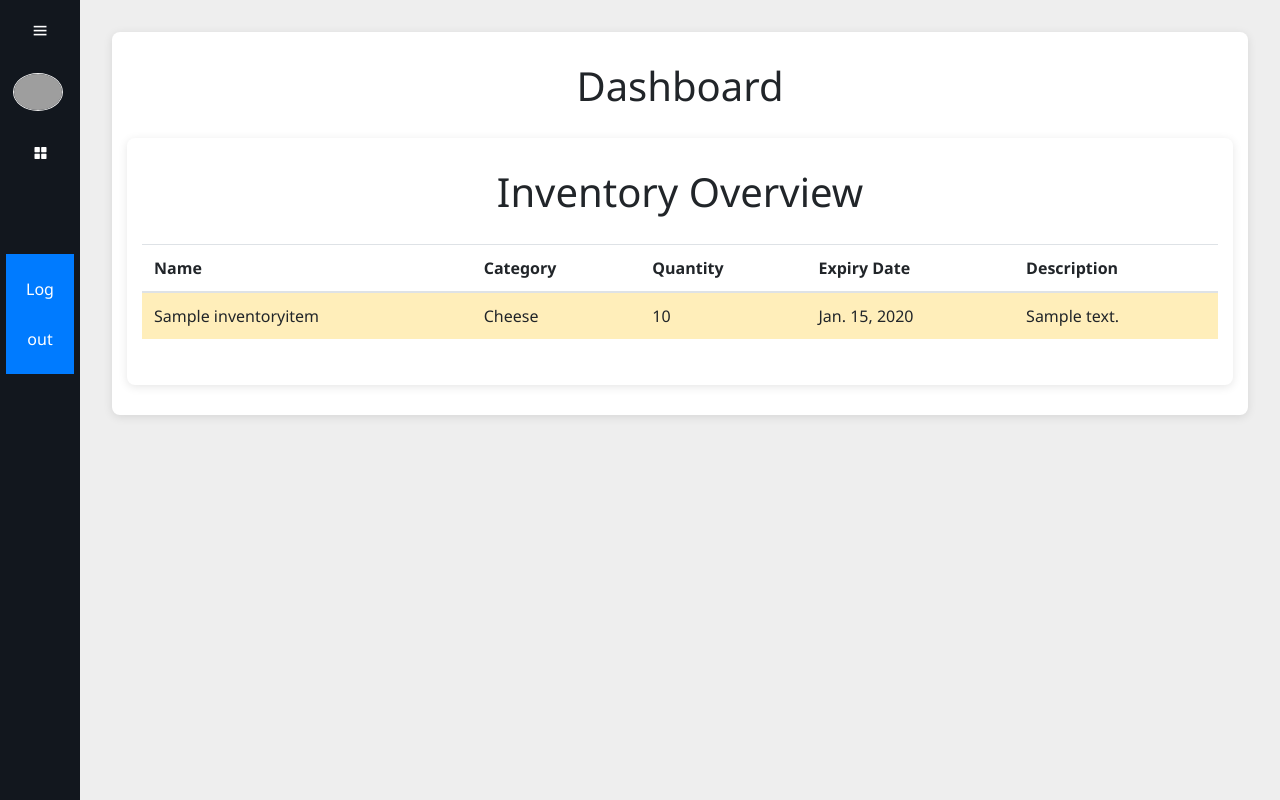
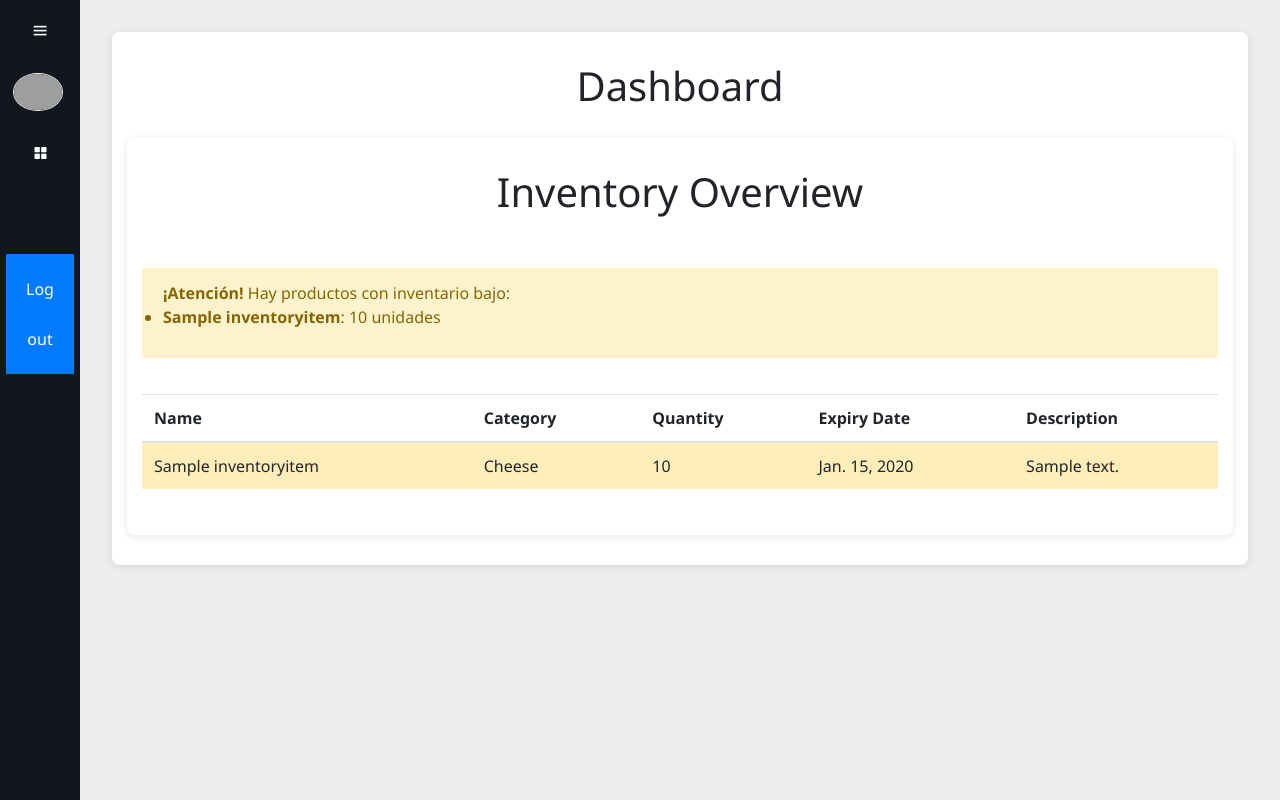
Before and after one commit to ana-chenoweth/ProyectoPizzas, a Django app: template MyPizzeria/base/templates/base.html in a window 1280 px wide. Run offline with Django 5.2, Linux system fonts and the light colour scheme; the template is opened without the code that fills it: values that come from a table or form of the project are taken from there, others are empty; tables that the repository leaves empty hold one stand-in row (values such as "Sample post"); some libraries are stand-ins or nearby versions; grey boxes are pictures that could not be loaded.

Commit message:
alertas bajo stock

```diff
--- a/MyPizzeria/base/templates/base.html
+++ b/MyPizzeria/base/templates/base.html
@@ -76,6 +76,16 @@
       <h1>Dashboard</h1>
       <div class="container mt-12">
         <h1>Inventory Overview</h1>
+        {% if low_stock_items %}
+        <div class="alert alert-warning mt-4" role="alert">
+          <strong>¡Atención!</strong> Hay productos con inventario bajo:
+          <ul>
+            {% for item in low_stock_items %}
+              <li><strong>{{ item.name }}</strong>: {{ item.quantity }} unidades</li>
+            {% endfor %}
+          </ul>
+        </div>
+        {% endif %}
         <table class="table">
           <thead>
             <tr>
@@ -97,7 +107,12 @@
             ">
               <td>{{ item.name }}</td>
               <td>{{ item.get_item_type_display }}</td>
-              <td>{{ item.quantity }}</td>
+              <td>
+                {{ item.quantity }}
+                {% if item.quantity <= 5 %}
+                  <i class="bx bx-error-circle text-danger ml-1" data-toggle="tooltip" title="Inventario bajo"></i>
+                {% endif %}
+              </td>
               <td>{{ item.expiry_date }}</td>
               <td>{{ item.description }}</td>
             </tr>
--- a/MyPizzeria/base/views.py
+++ b/MyPizzeria/base/views.py
@@ -10,11 +10,12 @@ from django.db import models
 def home(request):
     inventory_items = InventoryItem.objects.all()
     category_totals = InventoryItem.objects.values('item_type').annotate(total_quantity=models.Sum('quantity'))
+    low_stock_items = InventoryItem.objects.filter(quantity__lte=5)  # umbral bajo
 
     return render(request, 'base.html', {
         'inventory_items': inventory_items,
         'category_totals': category_totals,
-
+        'low_stock_items': low_stock_items,  # variable de bajo stock
     })
 
 
```
